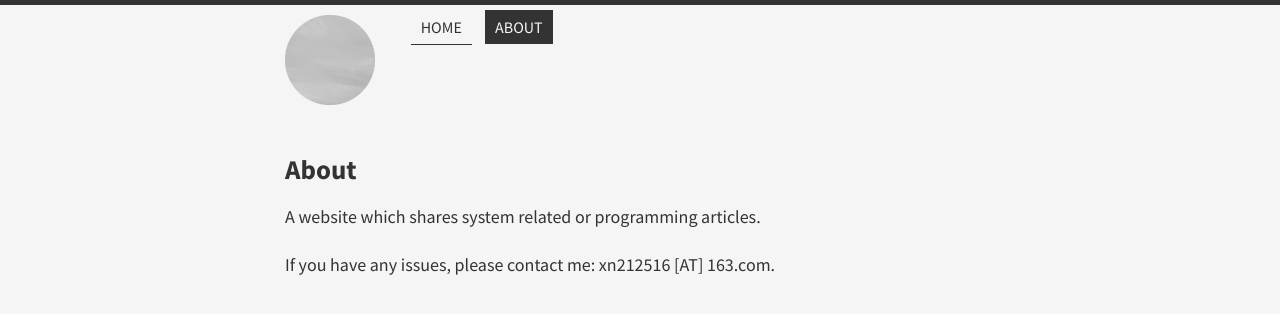
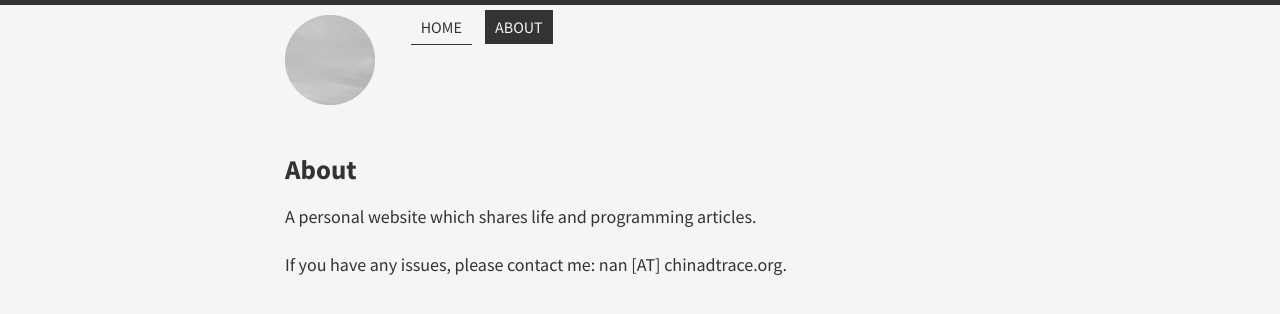
Before and after one commit to NanXiao/tracecore, a Jekyll site: the page built from about/index.md, in a window 1280 px wide. Shown: the top 314 px of the page. Built offline with Jekyll 4.4.1, drawn with Linux system fonts in a browser that asks for light colours; nearby versions of some CDN libraries; Markdown is read by kramdown in place of the engine named in the settings.

Commit message:
Update about

```diff
--- a/about/index.md
+++ b/about/index.md
@@ -3,6 +3,6 @@ layout: page
 title: About
 ---
 
-A website which shares system related or programming articles.
+A personal website which shares life and programming articles.
 
-If you have any issues, please contact me: xn212516 [AT] 163.com.
+If you have any issues, please contact me: nan [AT] chinadtrace.org.
```
